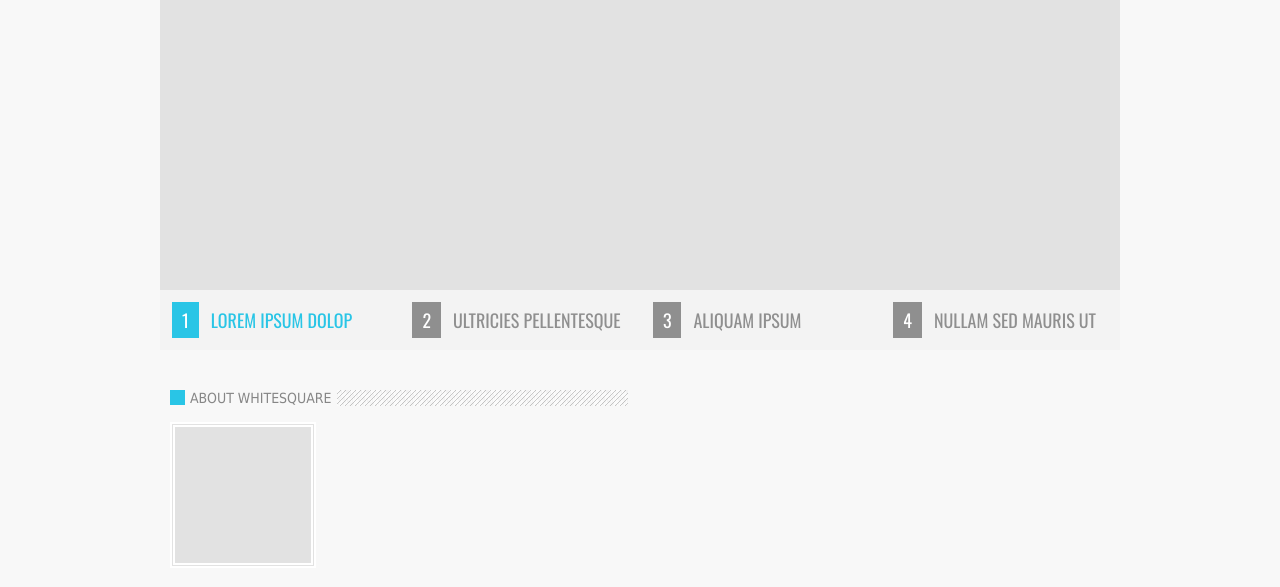
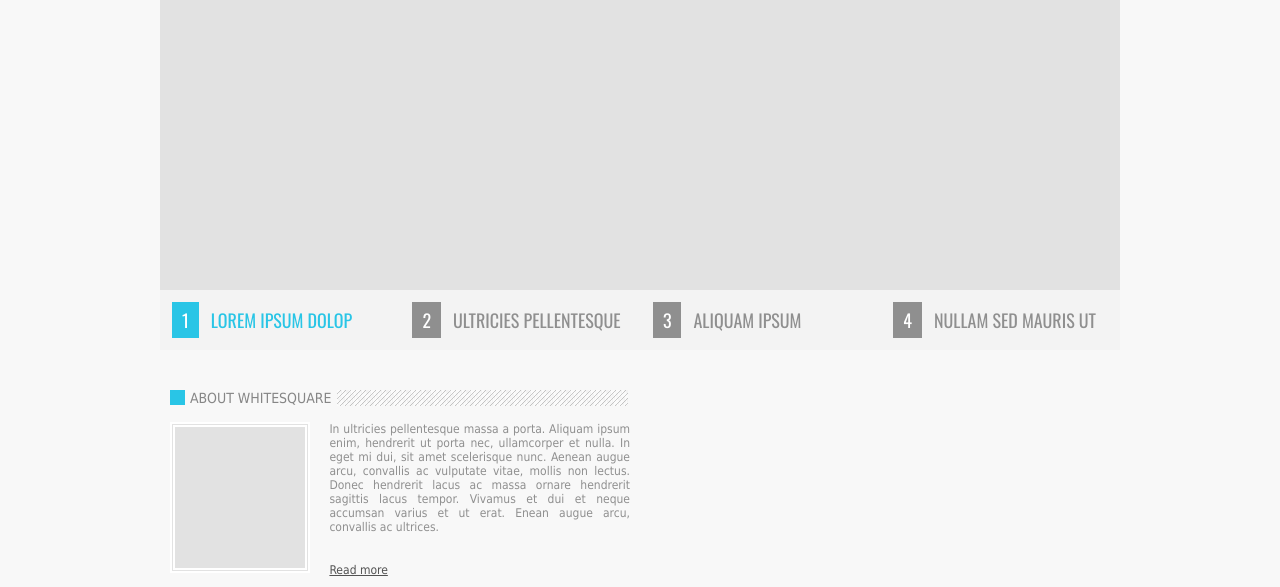
Before and after one commit to butyrd/Whitesquare_Home, a plain HTML site: page index.html in a window 1280 px wide. Shown: the part 262-849 px from the top of the page. Drawn offline with nearby package versions, Linux system fonts and the light colour scheme.

Commit message:
first_card_done

```diff
--- a/index.html
+++ b/index.html
@@ -76,9 +76,15 @@
                     <div class="card-texture"></div>
                 </div> <!-- /заголовок карточки -->
 
-                <div class="card-photo"></div>
-                <div class="card-text"></div>
-                <div class="card-descripton"></div>
+                <div class="card-info">
+                    <div class="card-photo"></div>
+                    <div class="card-direction">
+                        <div class="card-text">
+                            In ultricies pellentesque massa a porta. Aliquam ipsum enim, hendrerit ut porta nec, ullamcorper et nulla. In eget mi dui, sit amet scelerisque nunc. Aenean augue arcu, convallis ac vulputate vitae, mollis non lectus. Donec hendrerit lacus ac massa ornare hendrerit sagittis lacus tempor. Vivamus et dui et neque accumsan varius et ut erat. Enean augue arcu, convallis ac ultrices.
+                        </div>
+                        <div class="card-descripton"><a href="">Read more</a></div>
+                    </div>
+                </div>
 
             </div> <!-- /карточка -->
         </div> <!-- /контейнер для карточек -->
--- a/styles.css
+++ b/styles.css
@@ -159,13 +159,12 @@ blockquote cite {
 .card {
     padding: 10px;
     width: calc(50% - 20px);
-    /*justify-content: start;
-    flex-wrap: nowrap;*/
 }
 
 /* card-hadder */
 .card-hadder {
     display: flex;
+    margin-bottom: 16px;
 }
 
 .card-marker {
@@ -191,14 +190,37 @@ blockquote cite {
 }
 /* /card-hadder */
 
+/* card-info */
+.card-info {
+    display: flex;
+}
+
 .card-photo {
     background: #e2e2e2;
-    width: 136px;
-    height: 136px;
+    width: 141px;
+    height: 141px;
     border: thick double #ffffff;
-    margin-top: 16px;
     margin-right: 19px;
 }
+
+.card-direction {
+    flex-direction: column;
+
+}
+.card-text {
+    max-width: 325px;
+    text-align: justify;
+}
+
+.card-descripton {
+    margin-top: 29px;
+}
+
+.card-descripton a {
+    color: #525252;
+}
+
+/* /card-info */
 /* /стили для карточки */
 /* /стили для контейнера */
 
```
